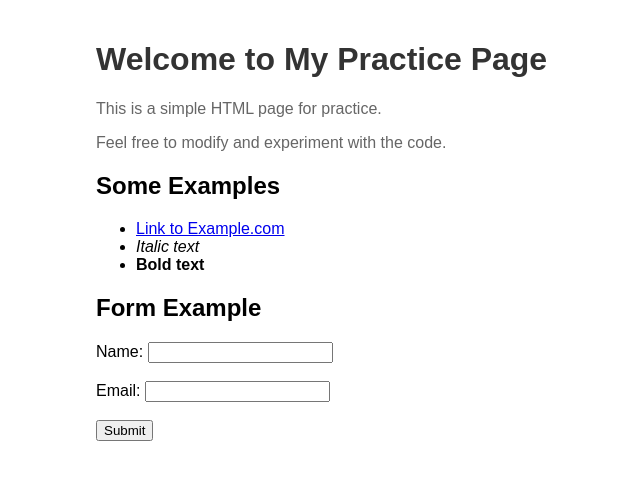
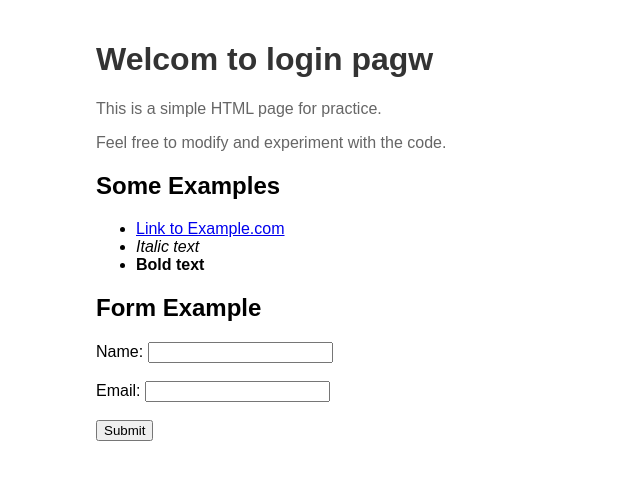
Before and after one commit to jagathjsm/ubuntu, a plain HTML site: page index.html in a window 1280 px wide. Shown: the whole page, without its empty margins (244-884 px from the left). Drawn offline with Linux system fonts and the light colour scheme.

Commit message:
login modifed

```diff
--- a/index.html
+++ b/index.html
@@ -25,7 +25,7 @@
 </head>
 <body>
   <div class="container">
-    <h1>Welcome to My Practice Page</h1>
+    <h1>Welcom to login pagw </h1>
     <p>This is a simple HTML page for practice.</p>
     <p>Feel free to modify and experiment with the code.</p>
     <h2>Some Examples</h2>
```
